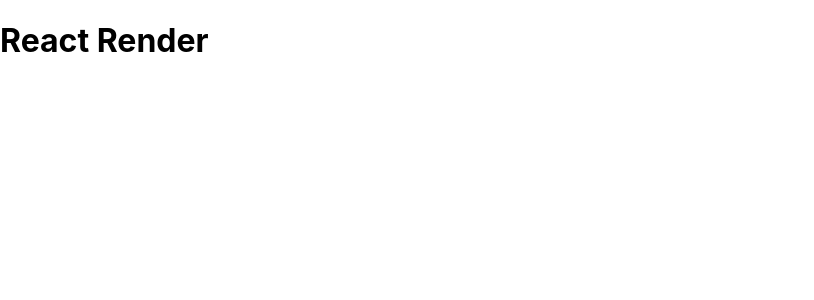
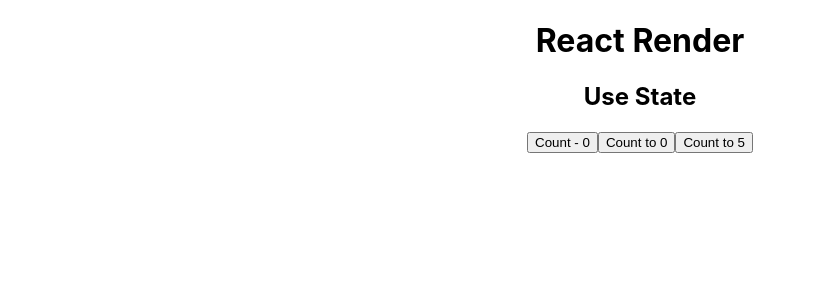
Before and after one commit to PeterOsoo/react-render, a React (Create React App) app in the folder react-render-demo/: page / in a window 1280 px wide. Shown: the top 300 px of the page, without its empty margins (0-814 px from the left). Built offline with nearby package versions, Linux system fonts and the light colour scheme.

Commit message:
useState

```diff
--- a/react-render-demo/src/App.js
+++ b/react-render-demo/src/App.js
@@ -1,9 +1,14 @@
-import React from "react"
+import React, { useReducer } from "react"
 import "./App.css"
+import { UseState } from "./components/UseState/UseState"
 
 const App = () => {
-	console.log("rendering app")
-	return <h1>React Render</h1>
+	return (
+		<div className="App">
+			<h1>React Render</h1>
+			<UseState />
+		</div>
+	)
 }
 
 export default App
--- /dev/null
+++ b/react-render-demo/src/components/UseState/UseState.js
@@ -0,0 +1,16 @@
+import React, { useState } from "react"
+
+export const UseState = () => {
+	const [count, setCount] = useState(0)
+
+	console.log("UseState Render")
+
+	return (
+		<div>
+			<h2>Use State</h2>
+			<button onClick={() => setCount(c => c + 1)}>Count - {count}</button>
+			<button onClick={() => setCount(0)}>Count to 0</button>
+			<button onClick={() => setCount(5)}>Count to 5</button>
+		</div>
+	)
+}
```
Also changed, not shown: 1 other file (tests, documents, lock files or other folders).
